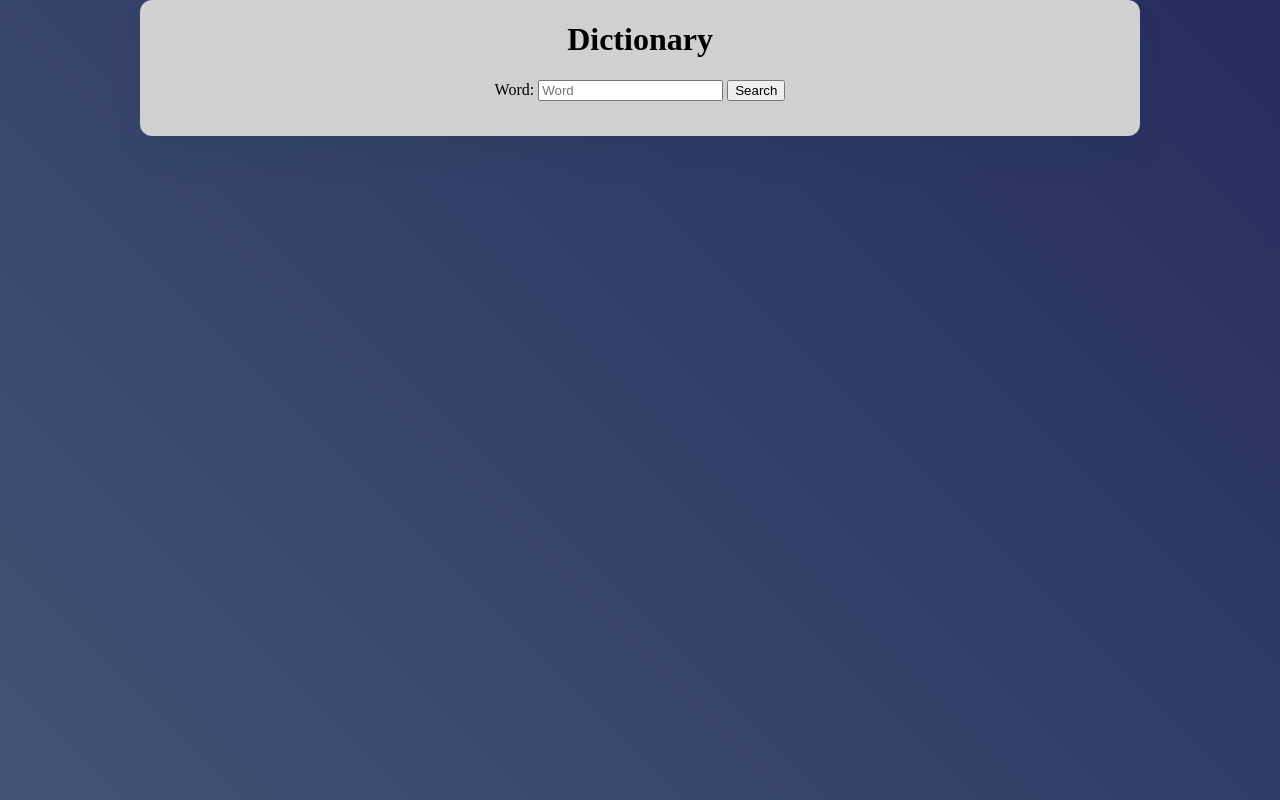
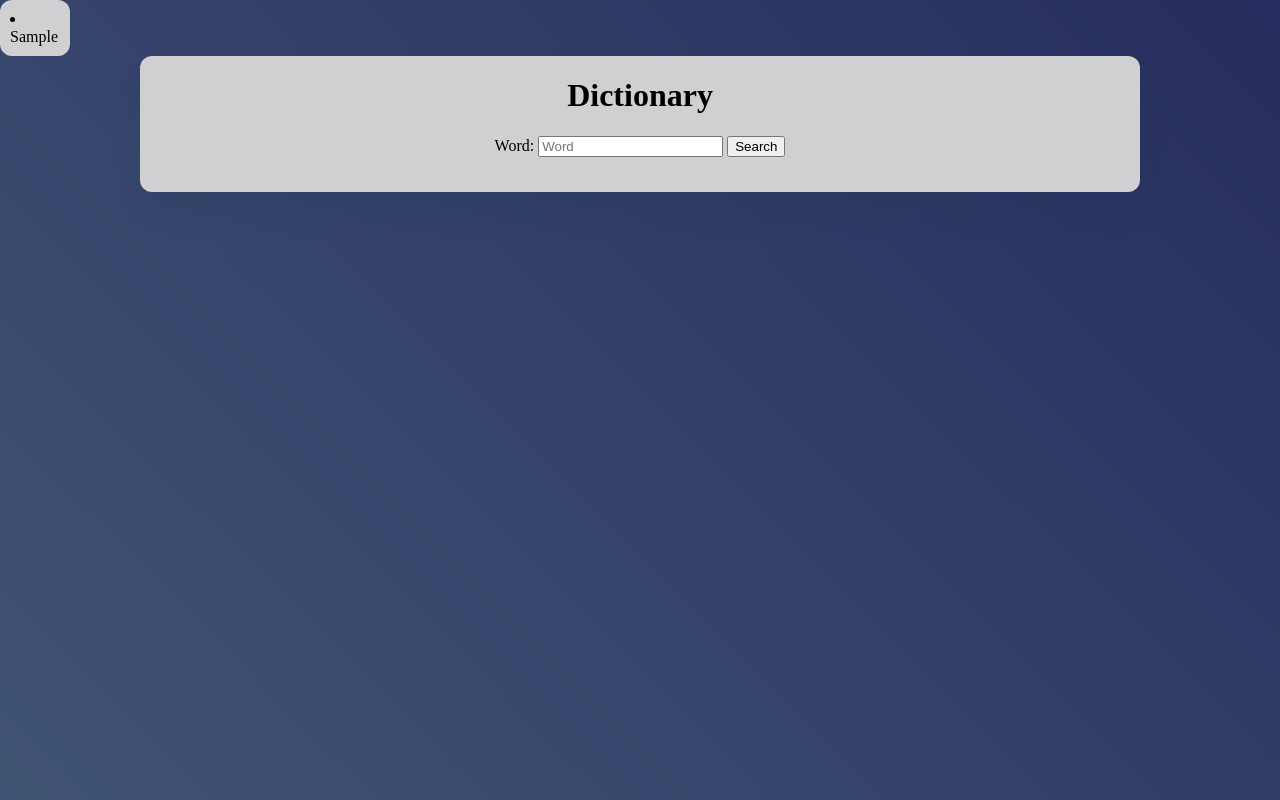
Before and after one commit to katroll/phase-1-project, a plain HTML site: page index.html in a window 1280 px wide. Both pictures are taken after typing "Sample" into the empty fields and a click on the input "Search". Drawn offline with Linux system fonts and the light colour scheme; no server answers.

Commit message:
started making search history list

```diff
--- a/index.html
+++ b/index.html
@@ -5,8 +5,12 @@
     <link rel="stylesheet" href="style.css"></link>
     </head>
     <body>
-        <div class = 'flex flex-col items-center bg-gradient h-screen'>
-             <div class='flex flex-col justify-center items-center shadow-md bg-white w-search-card rounded-md'>
+        <div class='bg-gradient h-screen'>
+            <div class='bg-white w-hist-list bg-gradient list-padding rounded-md'>
+                <div id='search-hist-list'></div>
+            </div>
+            <div class='flex flex-col items-center'>
+                <div class='flex flex-col items-center justify-center shadow-md bg-white w-search-card rounded-md'>
                     <div>
                         <h1>Dictionary</h1>
                     </div>
@@ -26,5 +30,6 @@
                     </div>
                 </div>
             </div>
+        </div>
     </body>
 </html>
--- a/index.js
+++ b/index.js
@@ -10,14 +10,14 @@ function initSearchBar() {
     searchForm.addEventListener('submit', (e) => {
         e.preventDefault();
         getDefinition(searchForm.querySelector('#word-search').value);
-        //getPic(searchForm.querySelector('#word-search').value);
+        getPic(searchForm.querySelector('#word-search').value);
         searchForm.reset();
     });
 }
 
 function getDefinition(word) {
     const wordDefList = document.querySelector('#word-def-list');
-    //addSearchhist(word);
+    addSearchhist(word);
 
     fetch(`https://api.dictionaryapi.dev/api/v2/entries/en/${word}`)
     .then(resp => resp.json())
@@ -66,14 +66,14 @@ function loadDef(meaning) {
     })
 }
 
-// function addSearchhist(word) {
-//     const searchList = document.querySelector('#search-hist-list');
+function addSearchhist(word) {
+    const searchList = document.querySelector('#search-hist-list');
 
-//     const newWord = document.createElement('li');
-//     newWord.textContent = word;
-//     searchList.appendChild(newWord);
+    const newWord = document.createElement('li');
+    newWord.textContent = word;
+    searchList.appendChild(newWord);
 
-// }
+}
 
 //custom search ID key
 //AIzaSyAsYhoCqNPt2sTTnF9334fQm8vR3pQM3hA
--- a/style.css
+++ b/style.css
@@ -38,6 +38,14 @@ body {
     width: 1000px;
 }
 
+.w-hist-list {
+    width: 50px;
+}
+
 .rounded-md {
     border-radius: 12px;
 }
+
+.list-padding {
+    padding: 10px;
+}
```
Lines whose indentation alone changed are shown as unchanged.
